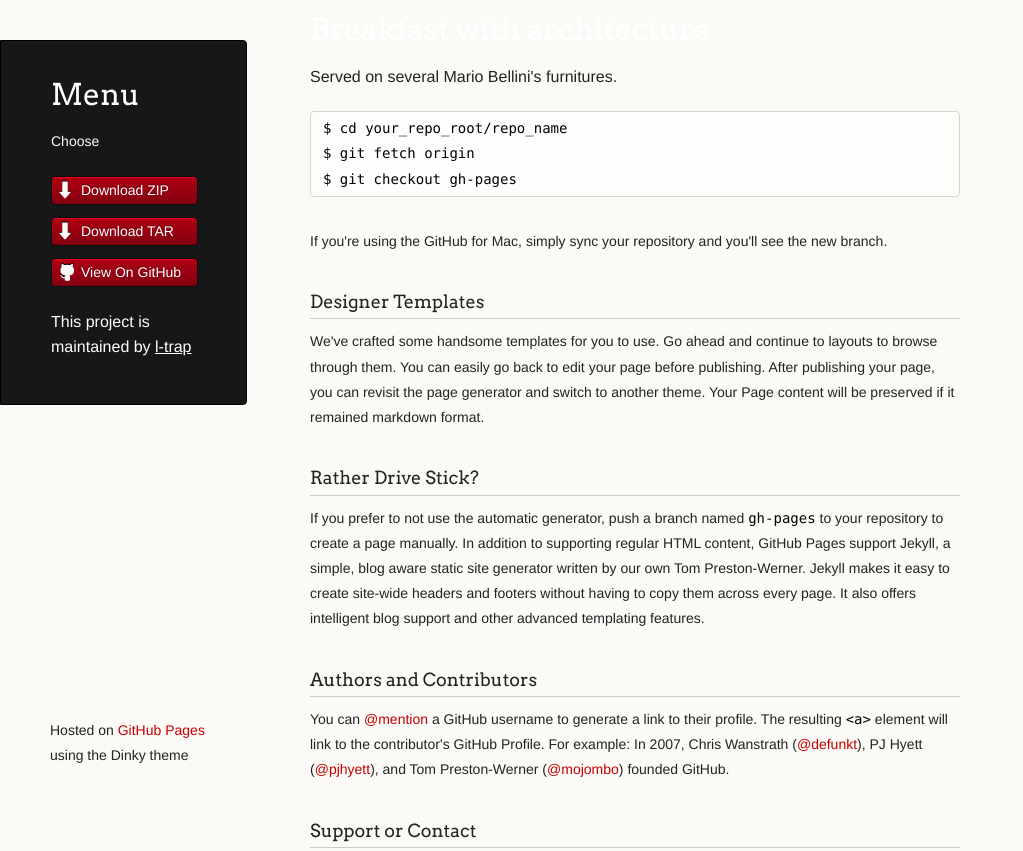
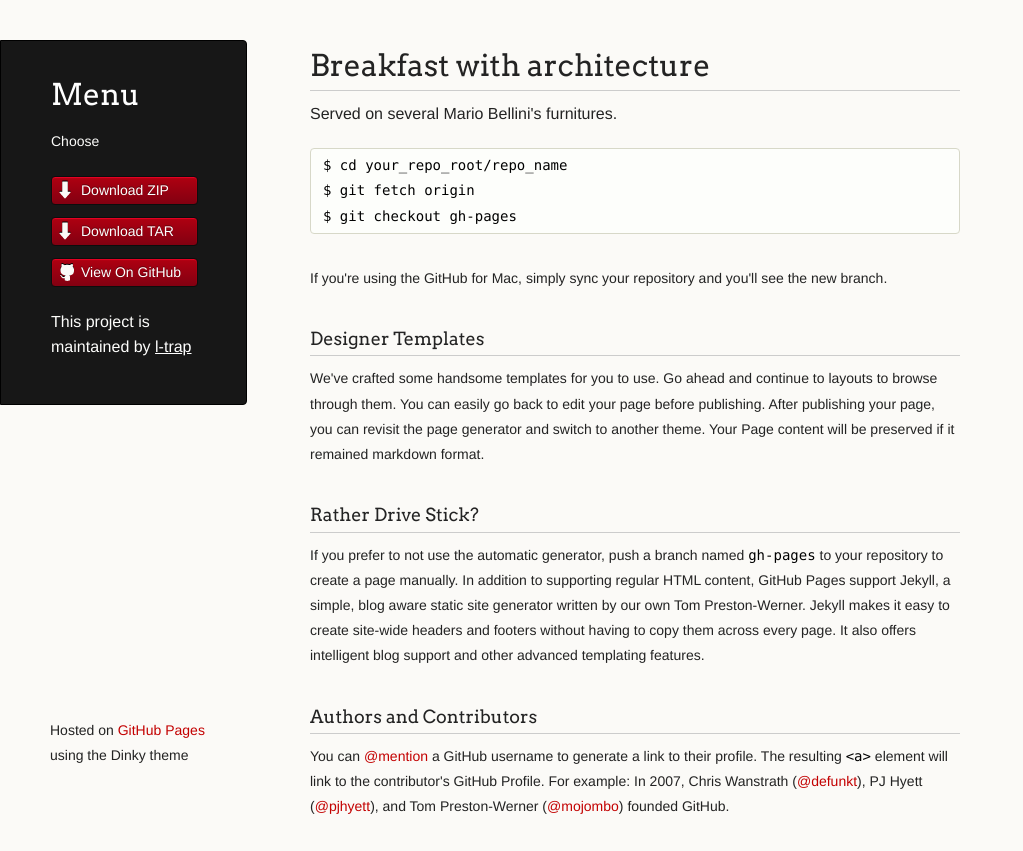
Before and after one commit to l-trap/l-trap.github.io, a plain HTML site: page index.html in a window 1280 px wide. Shown: the top 851 px of the page, without its empty margins (0-1023 px from the left). Drawn offline with Linux system fonts and the light colour scheme.

Commit message:
new start1

```diff
--- a/index.html
+++ b/index.html
@@ -29,7 +29,7 @@
 
       </header>
       <section>
-        <h1 class="header">Breakfast with architecture</h1>
+        <h1>Breakfast with architecture</h1>
 
 <p class="header"> Served on several Mario Bellini's furnitures.</p>
 
```
